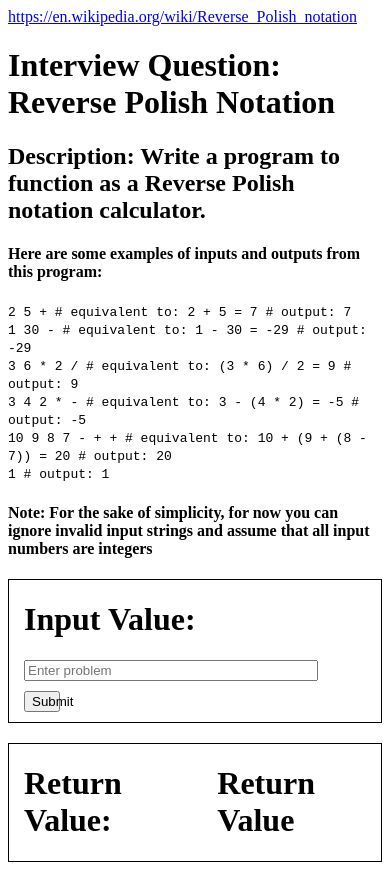
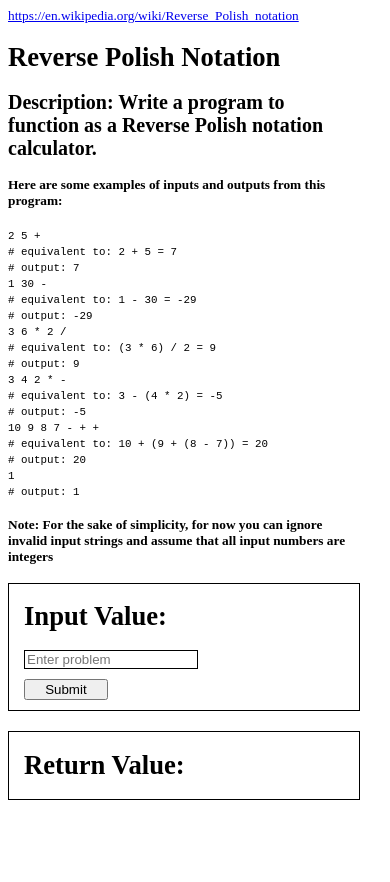
Before and after one commit to SCD346/Reverse_Polish_Notation, a plain HTML site: page index.html in a window 390 px wide. After the commit the page ends 844 px from the top, so only its background shows below. Drawn offline with Linux system fonts and the light colour scheme.

Commit message:
quick  style clean up, mobile responsive

```diff
--- a/index.html
+++ b/index.html
@@ -9,31 +9,31 @@
 </head>
 <body>
     <a href="https://en.wikipedia.org/wiki/Reverse_Polish_notation">https://en.wikipedia.org/wiki/Reverse_Polish_notation</a>
-            <h1>Interview Question: Reverse Polish Notation</h1>
+            <h1>Reverse Polish Notation</h1>
             <h2>Description: Write a program to function as a Reverse Polish notation calculator.</h2>
             <h4>Here are some examples of inputs and outputs from this program:</h4>
                 <code>
-                    2 5 +
-                    # equivalent to: 2 + 5 = 7
+                    2 5 +</br>
+                    # equivalent to: 2 + 5 = 7</br>
                     # output: 7
                 </br>
-                    1 30 -
-                    # equivalent to: 1 - 30 = -29
+                    1 30 -</br>
+                    # equivalent to: 1 - 30 = -29</br>
                     # output: -29
                 </br>
-                    3 6 * 2 /
-                    # equivalent to: (3 * 6) / 2 = 9
+                    3 6 * 2 /</br>
+                    # equivalent to: (3 * 6) / 2 = 9</br>
                     # output: 9
                 </br>
-                    3 4 2 * -
-                    # equivalent to: 3 - (4 * 2) = -5
+                    3 4 2 * -</br>
+                    # equivalent to: 3 - (4 * 2) = -5</br>
                     # output: -5
                 </br>
-                    10 9 8 7 - + +
-                    # equivalent to: 10 + (9 + (8 - 7)) = 20
+                    10 9 8 7 - + +</br>
+                    # equivalent to: 10 + (9 + (8 - 7)) = 20</br>
                     # output: 20
                 </br>
-                    1
+                    1</br>
                     # output: 1
                 </code>
                 <h4>Note: For the sake of simplicity, for now you can ignore invalid input strings and assume that all input numbers are integers</h4>
@@ -49,7 +49,7 @@
 
                 <div class="return-container">
                   <h1>Return Value:</h1>
-                  <h1 id="returnValue">Return Value</h1>
+                  <h1 id="returnValue"></h1>
                 </div>
 
 <script src="script.js"></script>
--- a/style.css
+++ b/style.css
@@ -17,8 +17,9 @@
 }
 
 .prob-input {
-    width: 80%;
+    width: 30%;
     height: 10%;
+    border: 1px solid black;
 }
 
 .return-container {
@@ -28,3 +29,20 @@
 #returnValue {
     margin-left: 20px;
 }
+
+@media(max-width: 500px) {
+    body {
+        margin-right: 30px;
+        font-size: smaller;
+    }
+    #submit-button {
+        width: 25%;
+    }
+
+    .prob-input {
+        width: 50%;
+        height: 150%;
+        /* margin-bottom: 15px; */
+        border: 1px solid black;
+    }
+}
```
